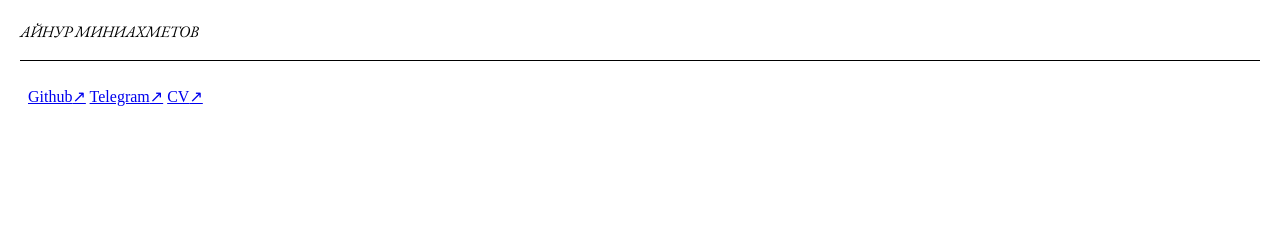
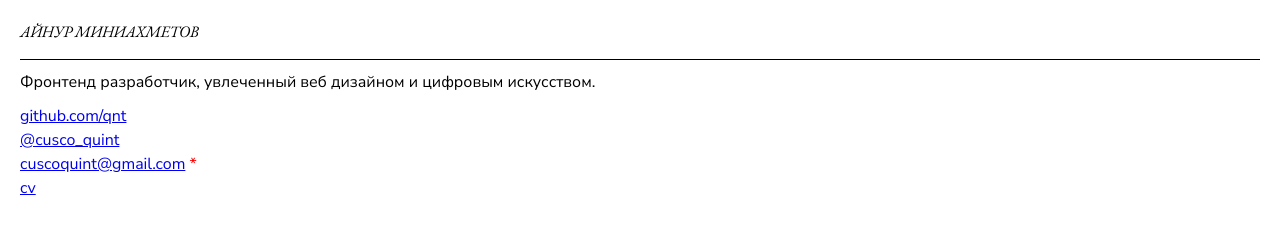
Before and after one commit to Qnt/qnt.github.io, a website built with Vite: page index.html in a window 1280 px wide. Built offline with nearby package versions, Linux system fonts and the light colour scheme; files whose address does not match are found by name.

Commit message:
add: new font, change: layout and styling

```diff
--- a/index.html
+++ b/index.html
@@ -12,12 +12,26 @@
           <h2 class="about__title">Айнур Миниахметов</h2>
         </header>
         <div class="about__content">
-          <div class="about__contacts">
-            <a href="https://github.com/qnt" target="_blank">Github</a>
-            <a href="https://t.me/Cusco_Quint" target="_blank">Telegram</a>
-            <a href="#">CV</a>
-          </div>
+          Фронтенд разработчик, увлеченный веб дизайном и цифровым искусством.
         </div>
+        <ul class="about__contacts">
+          <li>
+            <a href="https://github.com/qnt" target="_blank">github.com/qnt</a>
+          </li>
+          <li>
+            <a href="https://t.me/Cusco_Quint" target="_blank">@cusco_quint</a>
+          </li>
+          <li>
+            <a href="mailto:cuscoquint@gmail.com " class="email-link"
+              >cuscoquint@gmail.com</a
+            >
+            <div class="tooltip">
+              <div class="tooltip__trigger">*</div>
+              <div class="tooltip__content">Кто читает письма?</div>
+            </div>
+          </li>
+          <li><a href="#">cv</a></li>
+        </ul>
       </section>
       <!-- <section id="projects">
         <ul class="projects-list">
--- a/src/styles/style.css
+++ b/src/styles/style.css
@@ -30,8 +30,42 @@
   src: url('../assets/fonts/eb-garamond-cyrillic_latin-700italic.woff2')
     format('woff2');
 }
+@font-face {
+  font-display: swap;
+  font-family: 'Nunito Sans';
+  font-style: normal;
+  font-weight: 400;
+  src: url('../assets/fonts/nunito-sans-cyrillic_latin-regular.woff2')
+    format('woff2');
+}
+@font-face {
+  font-display: swap;
+  font-family: 'Nunito Sans';
+  font-style: italic;
+  font-weight: 400;
+  src: url('../assets/fonts/nunito-sans-cyrillic_latin-italic.woff2')
+    format('woff2');
+}
+@font-face {
+  font-display: swap;
+  font-family: 'Nunito Sans';
+  font-style: normal;
+  font-weight: 700;
+  src: url('../assets/fonts/nunito-sans-cyrillic_latin-700.woff2')
+    format('woff2');
+}
+@font-face {
+  font-display: swap;
+  font-family: 'Nunito Sans';
+  font-style: italic;
+  font-weight: 700;
+  src: url('../assets/fonts/nunito-sans-cyrillic_latin-700italic.woff2')
+    format('woff2');
+}
 
 :root {
+  font-size: 100%;
+
   /* Font sizes */
   --font-size--2: clamp(0.7813rem, 0.7747rem + 0.0326vi, 0.8rem);
   --font-size--1: clamp(0.9375rem, 0.9158rem + 0.1087vi, 1rem);
@@ -68,11 +102,6 @@
   --space-2xl-3xl: clamp(4.5rem, 3.4565rem + 5.2174vi, 7.5rem);
 }
 
-body {
-  font-family: 'EB Garamond', serif;
-  font-size: var(--font-size-base);
-}
-
 .main-wrapper {
   padding: var(--space-s);
 }
@@ -80,49 +109,67 @@ body {
 .about {
   display: flex;
   flex-direction: column;
-  gap: 1rem;
+  gap: var(--space-2xs);
+  font-size: var(--font-size-base);
+  font-family: 'Nunito Sans', sans-serif;
 }
 
 .about__content {
   display: flex;
   flex-direction: column;
-  padding: 0.5rem;
 }
 
 .about__header {
-  & ::after {
-    content: '';
-    display: block;
-    width: 100%;
-    height: 1px;
-    background-color: black;
-    margin-block-start: 1rem;
-  }
+  border-block-end: 1px solid black;
+  padding-block-end: var(--space-xs);
 }
 
 .about__title {
   font-size: var(--font-size-base);
   letter-spacing: calc(var(--font-size-base) * -0.025);
+  font-family: 'EB Garamond', serif;
   font-weight: 400;
   font-style: italic;
   text-transform: uppercase;
 }
 
-.about__avatar {
-  object-fit: contain;
+.tooltip {
+  position: relative;
+  display: inline-block;
+  cursor: pointer;
 }
 
-.about__skills {
-  display: flex;
-  gap: 0 0.5rem;
-  flex-wrap: wrap;
-  margin-block-start: 1rem;
-  padding: 0.5rem;
+.tooltip__trigger {
+  color: red;
 }
 
-.about__contacts {
-  & a::after {
-    content: '\2197';
+.tooltip__content {
+  visibility: hidden;
+  position: absolute;
+  opacity: 0;
+  bottom: 100%;
+  background-color: white;
+  padding: var(--space-3xs);
+  border: 1px dashed black;
+  inline-size: max-content;
+  line-height: 1;
+  font-size: var(--font-size--2);
+  z-index: 1;
+  transition:
+    visibility 0s linear 0.2s,
+    opacity 0.2s;
+}
+
+@media (hover: hover) {
+  .tooltip {
+    &:hover .tooltip__content,
+    &:focus-visible .tooltip__content {
+      opacity: 1;
+      visibility: visible;
+      transition:
+        visibility 0s linear 0s,
+        opacity 0.2s;
+    }
   }
 }
 
```
Also changed, not shown: src/assets/fonts/nunito-sans-cyrillic_latin-700.woff2 (added), src/assets/fonts/nunito-sans-cyrillic_latin-700italic.woff2 (added), src/assets/fonts/nunito-sans-cyrillic_latin-italic.woff2 (added), src/assets/fonts/nunito-sans-cyrillic_latin-regular.woff2 (added).
